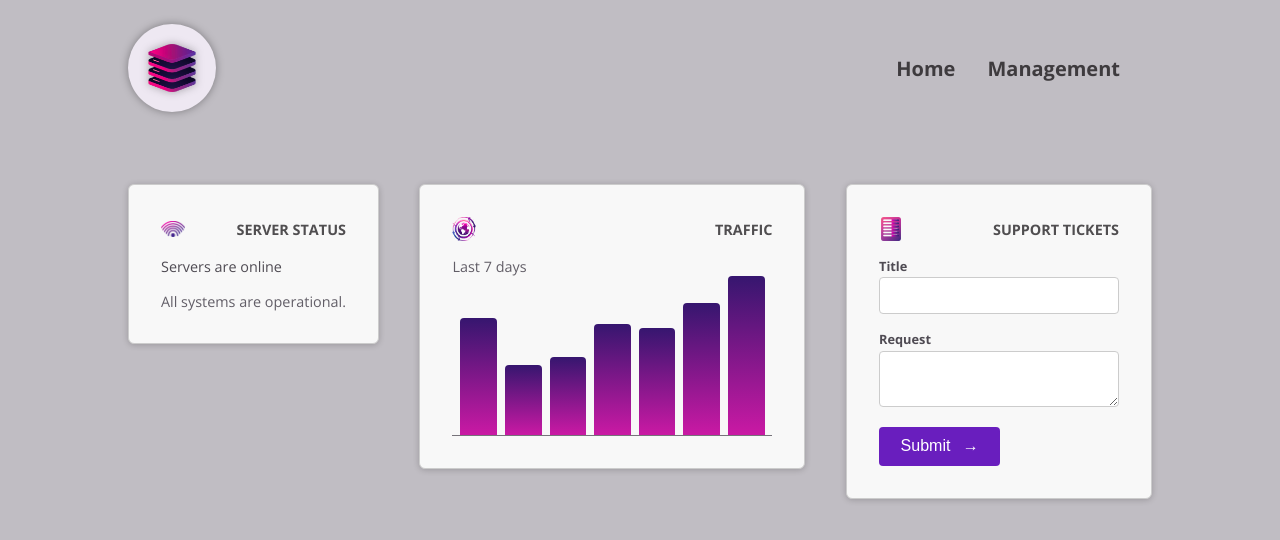
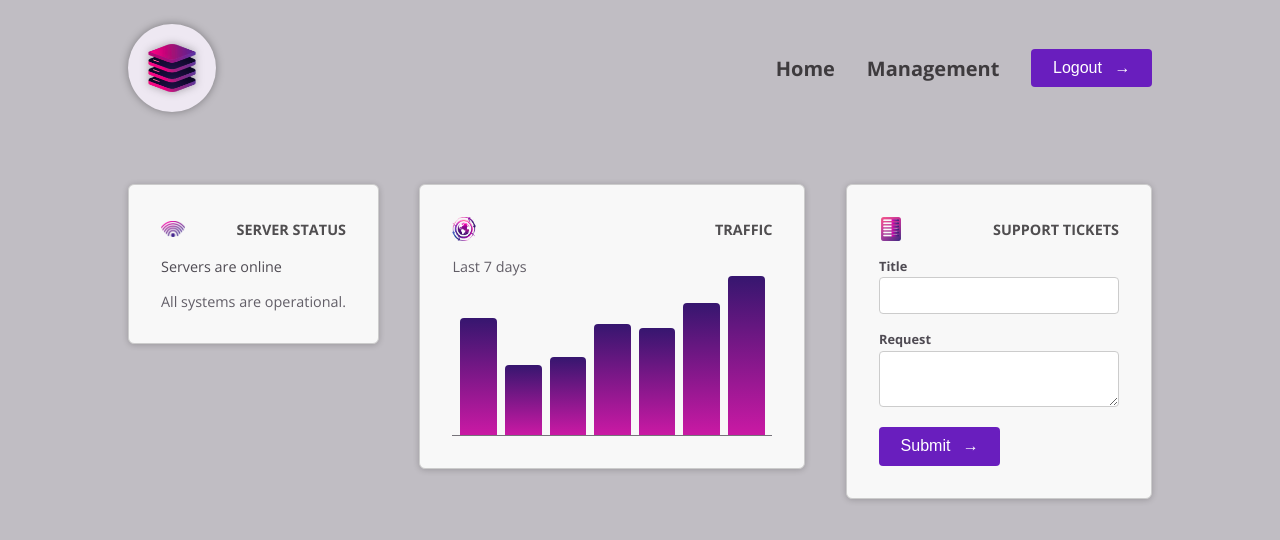
Before and after one commit to gonzalez-cathaysa/trafficservice, an Angular app: page / in a window 1280 px wide. Shown: the top 540 px of the page. Built offline with nearby package versions, Linux system fonts and the light colour scheme.

Commit message:
Extending Built-in Elements with Custom Components via Attribute Selectors

```diff
--- a/src/app/header/header.component.html
+++ b/src/app/header/header.component.html
@@ -13,13 +13,11 @@
       </li>
       <li>
         <!-- <button>
-          <span>
-            Logout
-          </span>
-          <span class="icon">
-            →
-          </span>
+          <span> Logout </span>
+          <span class="icon"> → </span>
         </button> -->
+        <!-- <app-button></app-button> -->
+        <button appButton></button>
       </li>
     </ul>
   </nav>
--- a/src/app/header/header.component.ts
+++ b/src/app/header/header.component.ts
@@ -1,9 +1,10 @@
 import { Component } from '@angular/core';
+import { ButtonComponent } from "../shared/button/button.component";
 
 @Component({
   selector: 'app-header',
   standalone: true,
-  imports: [],
+  imports: [ButtonComponent],
   templateUrl: './header.component.html',
   styleUrl: './header.component.css'
 })
--- /dev/null
+++ b/src/app/shared/button/button.component.html
@@ -0,0 +1,2 @@
+<span> Logout </span>
+<span class="icon"> → </span>
```
Also changed, not shown: src/app/shared/button/button.component.ts (added, +14 -0 lines), src/app/shared/button/button.component.css (added), 1 other file (tests, documents, lock files or other folders).
